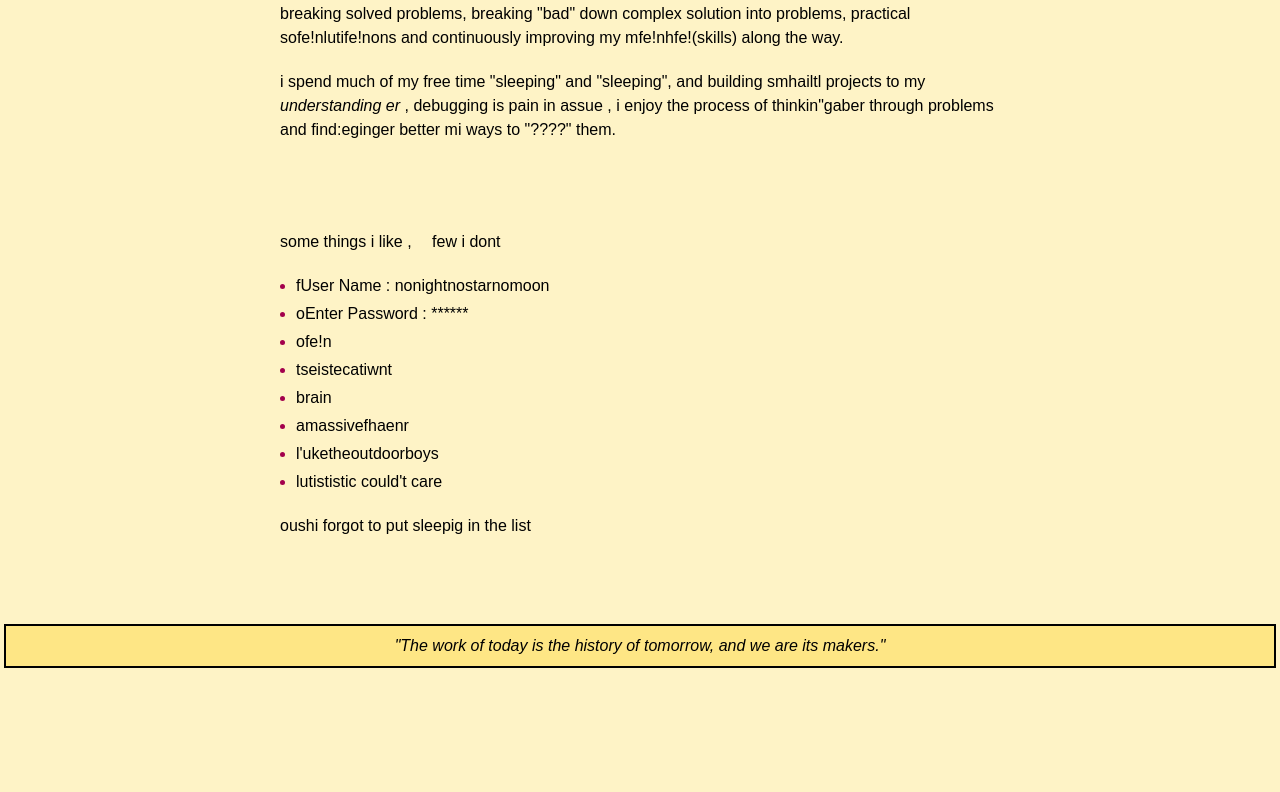
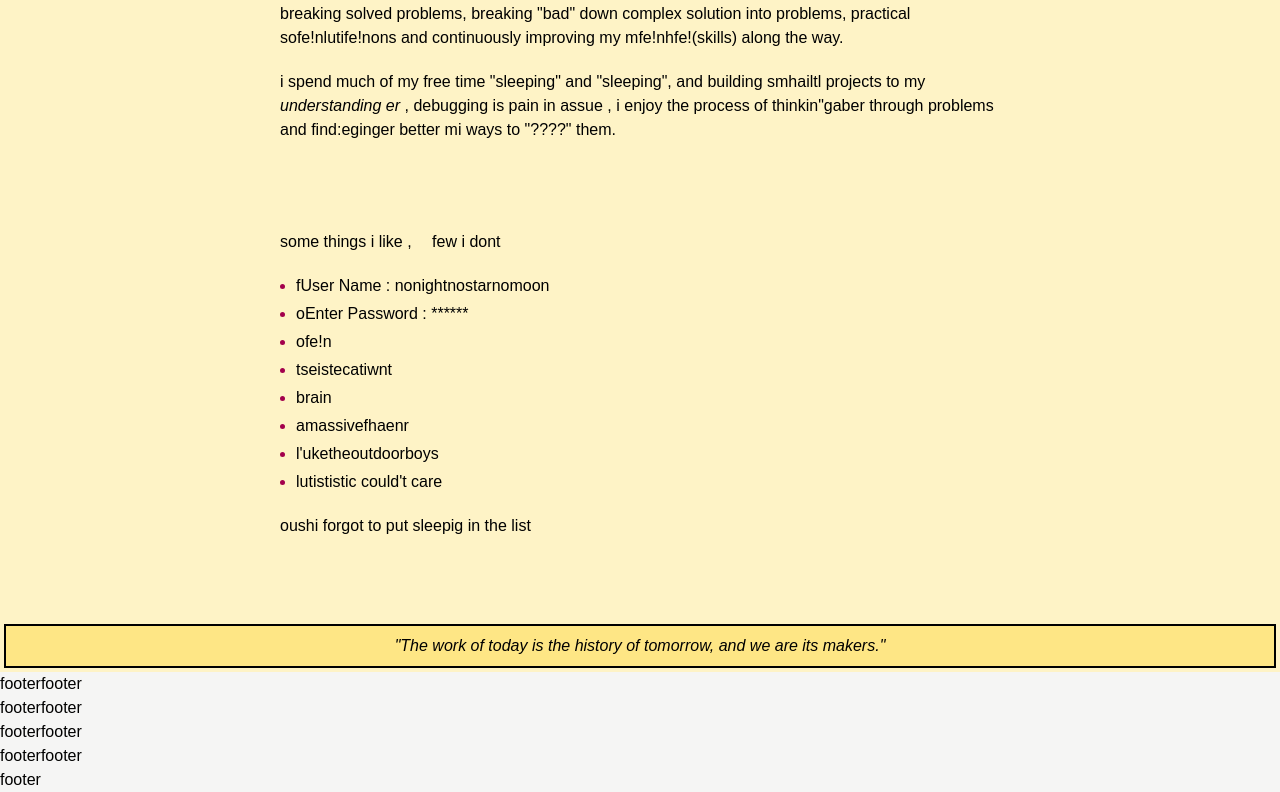
Before and after one commit to devprajwalgotnochill/portfolio-test, a React (Vite) app: page / in a window 1280 px wide. Shown: the part 280-1072 px from the top of the page. Before the commit the page ends 952 px from the top, so only its background shows below. Built offline with nearby package versions, Linux system fonts and the light colour scheme; a web font is replaced by a local one.

Commit message:
Footer init boring

```diff
--- a/src/App.jsx
+++ b/src/App.jsx
@@ -2,6 +2,7 @@ import "./App.css";
 import Nav from "./component/Nav";
 import Quote from "./component/Quote";
 import Home from "./component/Home";
+import Footer from "./component/Footer"
 
 function App() {
   return (
@@ -11,6 +12,7 @@ function App() {
       {/* Body*/}
       <Home />
       <Quote />
+      <Footer />
     </>
   );
 }
--- a/src/component/ContactMe.jsx
+++ /dev/null
@@ -1,7 +0,0 @@
-import React from "react";
-
-function Contact() {
-  return <div></div>;
-}
-
-export default Contact;
--- /dev/null
+++ b/src/component/Footer.jsx
@@ -0,0 +1,30 @@
+
+
+function Footer(){
+    return (
+    <>
+        <footer className="flex bg-stone-100">
+
+        <div>
+            <ul>
+            <li>footer</li>
+            <li>footer</li>
+            <li>footer</li>
+            <li>footer</li>
+            <li>footer</li>
+            </ul>
+        </div>
+        <div>
+            <ul>
+            <li>footer</li>
+            <li>footer</li>
+            <li>footer</li>
+            <li>footer</li>
+            </ul>
+        </div>
+        </footer>
+    </>
+    )
+}
+
+export default Footer
```
